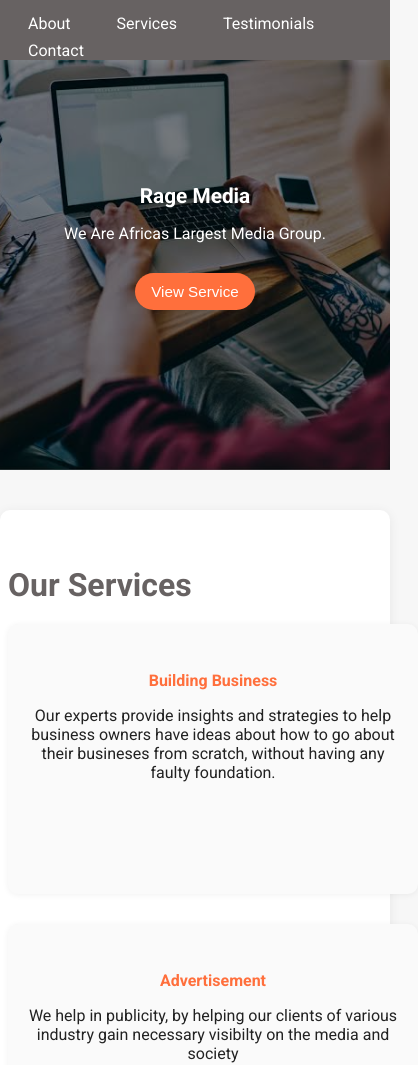
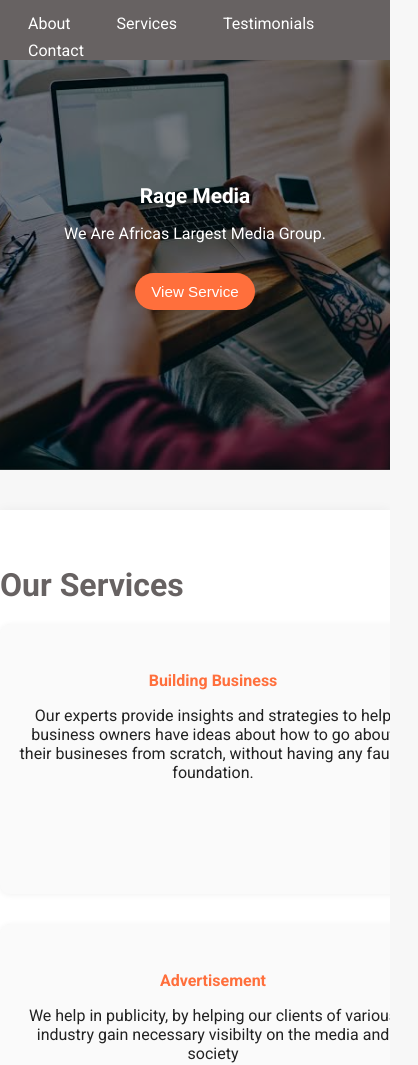
Before and after one commit to ManueltMan/Testing-Lannding-Page, a plain HTML site: page index.html in a window 390 px wide. Shown: the part 39-1104 px from the top of the page, 418 px wide, since content can reach past the window. Drawn offline with Linux system fonts and the light colour scheme.

Commit message:
Add files via upload

```diff
--- a/index.html
+++ b/index.html
@@ -346,10 +346,20 @@
         }
 
         @media (max-width: 900px) {
-            body{
+            body, html {
                 width: 100vw;
+                overflow-x: hidden;
+            }
+            section {
+                width: 100vw;
+                max-width: 100vw;
+                border-radius: 0;
+                box-sizing: border-box;
+                padding-left: 0;
+                padding-right: 0;
             }
         }
+
         @media (max-width: 700px) {
             .header-content {
                 padding: 30px 0 40px 0;
```
